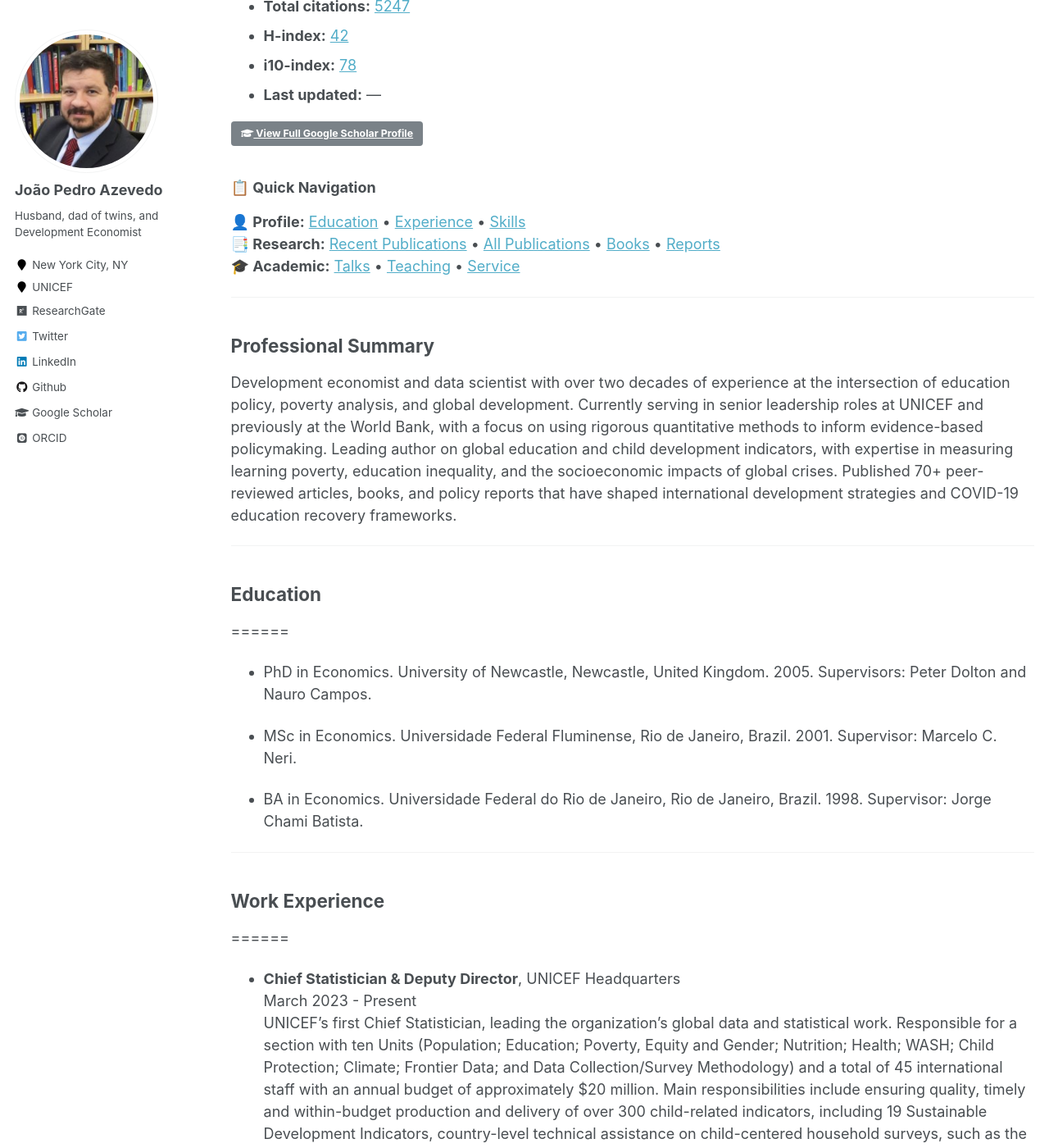
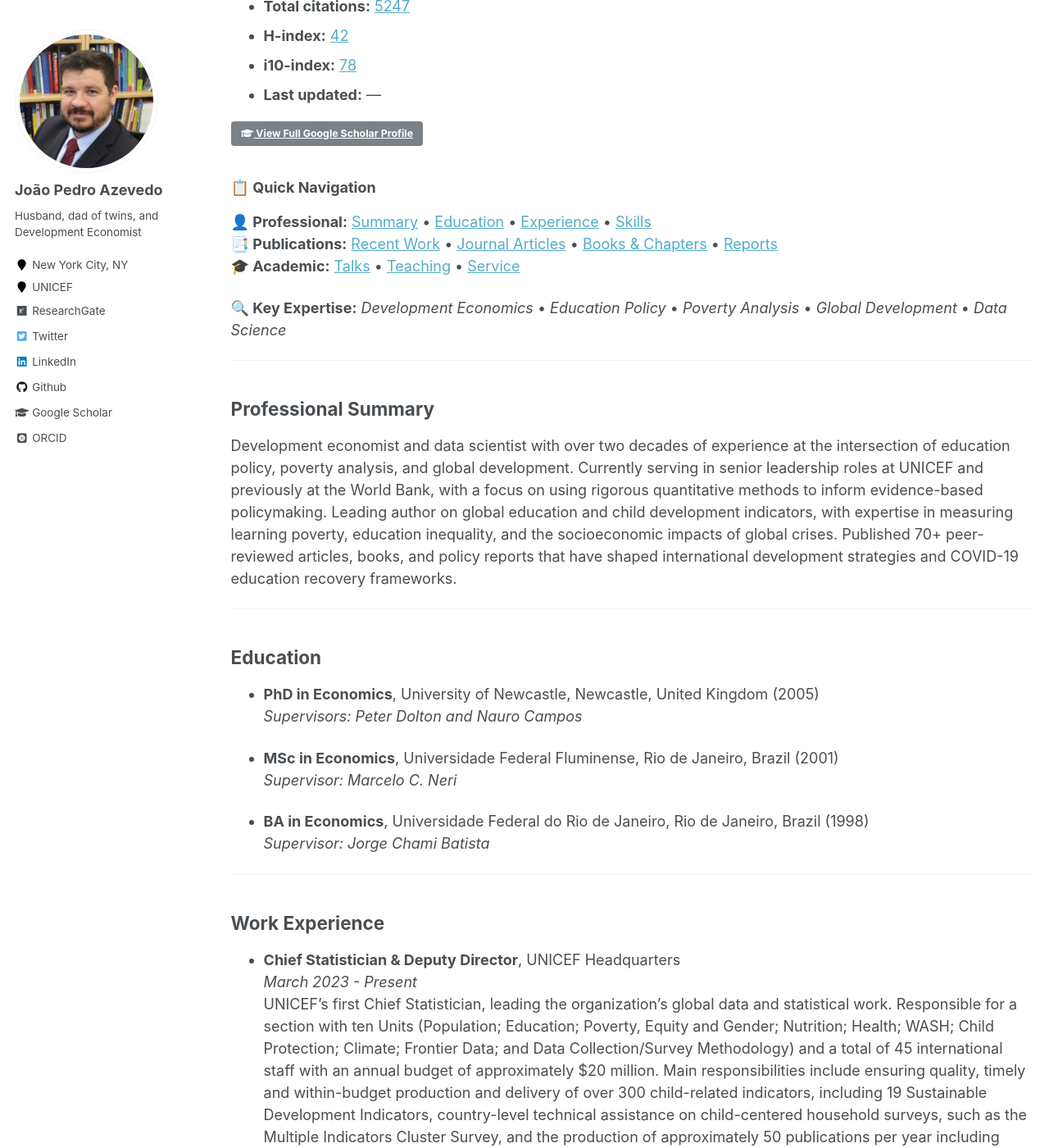
Before and after one commit to jpazvd/jpazvd.github.io, a Jekyll site: the page built from _pages/cv.md, in a window 1280 px wide and 1400 px high, scrolled down 228 px. Shown: the whole window at 82% size. Built offline with Jekyll 4.4.1, drawn with Linux system fonts in a browser that asks for light colours; some web fonts are replaced; our own code applies the rules of GitHub Pages for plain Markdown files; some of the changed text lies outside the part shown.

Commit message:
CV page: Copy exact structure from working publications page

```diff
--- a/_pages/cv.md
+++ b/_pages/cv.md
@@ -12,9 +12,11 @@
 
 ### 📋 Quick Navigation
 
-**👤 Profile:** [Education](#education) • [Experience](#work-experience) • [Skills](#skills)
-**📑 Research:** [Recent Publications](#recent-publications-last-5-years) • [All Publications](#publications-by-type) • [Books](#books-and-book-chapters) • [Reports](#reports)
+**👤 Professional:** [Summary](#professional-summary) • [Education](#education) • [Experience](#work-experience) • [Skills](#skills)
+**📑 Publications:** [Recent Work](#recent-publications-last-5-years) • [Journal Articles](#journal-articles) • [Books & Chapters](#books-and-book-chapters) • [Reports](#reports)
 **🎓 Academic:** [Talks](#talks) • [Teaching](#teaching) • [Service](#service-and-leadership)
+
+**🔍 Key Expertise:** *Development Economics* • *Education Policy* • *Poverty Analysis* • *Global Development* • *Data Science*
 
 ---
 
@@ -25,18 +27,20 @@
 ---
 
 ## Education
-======
+
 {% for edu in site.data.education %}
-* {{ edu.degree }}. {{ edu.institution }}, {{ edu.location }}. {{ edu.year }}. {% if edu.supervisors %}Supervisors: {{ edu.supervisors }}.{% elsif edu.supervisor %}Supervisor: {{ edu.supervisor }}.{% endif %}
+* **{{ edu.degree }}**, {{ edu.institution }}, {{ edu.location }} ({{ edu.year }}){% if edu.supervisors %}
+  *Supervisors: {{ edu.supervisors }}*{% elsif edu.supervisor %}
+  *Supervisor: {{ edu.supervisor }}*{% endif %}
 {% endfor %}
 
 ---
 
 ## Work Experience
-======
+
 {% for job in site.data.work_experience %}
 * **{{ job.position }}**, {{ job.organization }}
-  {{ job.start_date }} - {{ job.end_date }}
+  *{{ job.start_date }} - {{ job.end_date }}*
   {{ job.description }}
 
 {% endfor %}
@@ -44,7 +48,7 @@
 ---
 
 ## Skills
-======
+
 * **Statistical Analysis & Econometrics**: Advanced econometric modeling, causal inference, impact evaluation
 * **Data Analytics & Visualization**: Large-scale data processing, statistical software (R, Stata, Python), dashboard development
 * **Program Evaluation & Impact Assessment**: Randomized controlled trials, quasi-experimental methods, cost-effectiveness analysis
@@ -55,73 +59,76 @@
 ---
 
 ## Recent Publications (Last 5 Years)
-======
 
 {% bibliography --query @*[year>=2020] %}
 
 ---
 
-## Publications by Type
-======
-
-### Journal Articles (Pre-2020)
+## Journal Articles
 
 {% bibliography --query @article[year<2020] %}
 
-### Books and Book Chapters
+---
 
-{% bibliography --query @book %}
+## Books and Book Chapters
 
-{% bibliography --query @incollection %}
+{% bibliography --query @book[year<2020] %}
 
-{% bibliography --query @inbook %}
+{% bibliography --query @incollection[year<2020] %}
 
-### Reports
+{% bibliography --query @inbook[year<2020] %}
 
-{% bibliography --query @report %}
+---
 
-### Working Papers and Technical Reports
+## Conference Papers
 
-{% bibliography --query @workingpaper %}
+{% bibliography --query @inproceedings[year<2020] %}
 
-{% bibliography --query @techreport %}
+{% bibliography --query @conference[year<2020] %}
 
-{% bibliography --query @series %}
+---
 
-### Conference Papers
+## Working Papers and Technical Reports
 
-{% bibliography --query @inproceedings %}
+{% bibliography --query @workingpaper[year<2020] %}
 
-{% bibliography --query @conference %}
+{% bibliography --query @techreport[year<2020] %}
 
-### Other Publications
+{% bibliography --query @series[year<2020] %}
 
-{% bibliography --query @misc %}
+---
 
-{% bibliography --query @unpublished %}
+## Reports
 
-{% bibliography --query @online %}
+{% bibliography --query @report[year<2020] %}
+
+---
+
+## Other Publications
+
+{% bibliography --query @misc[year<2020] %}
+
+{% bibliography --query @unpublished[year<2020] %}
 
 ---
 
 ## Talks
-======
-  <ul>{% for post in site.talks %}
-    {% include archive-single-talk-cv.html %}
-  {% endfor %}</ul>
+
+<ul>{% for post in site.talks %}
+{% include archive-single-talk-cv.html %}
+{% endfor %}</ul>
 
 ---
 
 ## Teaching
-======
-  <ul>{% for post in site.teaching %}
-    {% include archive-single-cv.html %}
-  {% endfor %}</ul>
+
+<ul>{% for post in site.teaching %}
+{% include archive-single-cv.html %}
+{% endfor %}</ul>
 
 ---
 
 ## Service and Leadership
-======
 
 ### Editorial and Review Services
 * Editorial board member for development economics journals
```
